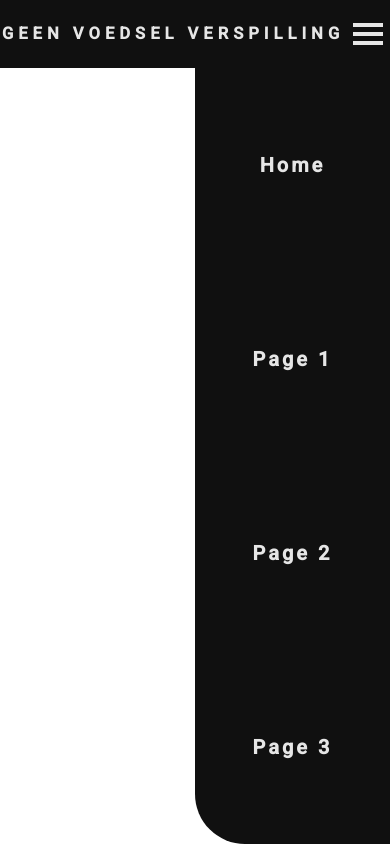
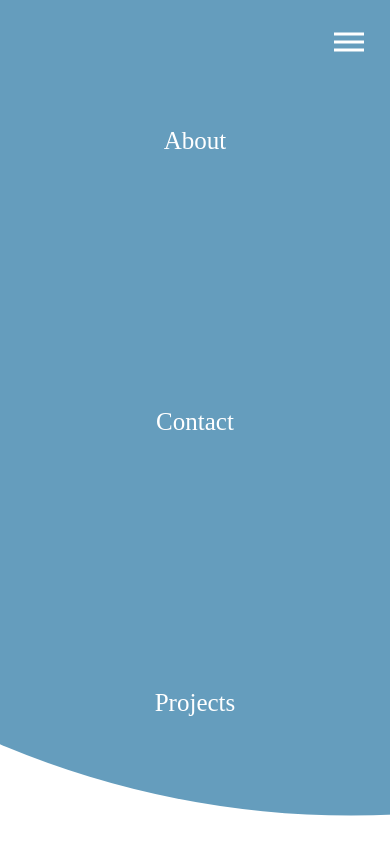
Before and after one commit to HonkHonk0734/Honkhonk0734.github.io, a plain HTML site: page subpages/html/minder-verspilling.html in a window 390 px wide. Both pictures are taken after a click on the element 368 px from the left and 33 px from the top of the page. Drawn offline with Linux system fonts and the light colour scheme.

Commit message:
update the navbar js and css + the html

```diff
--- a/css/navbar-style.css
+++ b/css/navbar-style.css
@@ -1,103 +1,106 @@
-@import url('https://fonts.googleapis.com/css2?family=Roboto:wght@500&display=swap');
-
 * {
-    margin: 0px;
-    padding: 0px;
+    margin: 0;
+    padding: 0;
     box-sizing: border-box;
 }
 
-nav {
-    display: flex;
-    justify-content: space-around;
-    align-items: center;
-    min-height: 8vh;
-    background-color:  #101010;
-    font-family: "Roboto", sans-serif;
-    color: #e6e6e6;
+:root {
+    --blue: #659DBD;
 }
 
-.logo {
-    color: #e6e6e6;
-    text-transform: uppercase;
-    letter-spacing: 5px;
-    font-size: 20px;
+nav {
+    height: 10vh;
+    background-color: #659DBD;
 }
 
 .nav-links {
     display: flex;
+    list-style: none;
+    width: 50%;
+    height: 100%;
     justify-content: space-around;
-    width: 30%;
+    align-items: center;
+    margin-left: auto;
 }
 
-.nav-links li {
-    list-style: none;
+.nav-links li a {
+    color: white;
+    text-decoration: none;
+    font-size: 16px;
 }
 
-.nav-links a{
-    color: #e6e6e6;
-    text-decoration: none;
-    letter-spacing: 3px;
-    font-weight: bold;
-    font-size: 20px;
+.landing {
+    height: 90vh;
+    display: flex;
+    justify-content: center;
+    align-items: center;
 }
 
-.burger {
-    display: none;
-    cursor: pointer;
-}
-
-.burger div {
-    width: 30px;
-    height: 4px;
-    background-color: #e6e6e6;
-    margin: 5px;
-}
-
-@media screen and (max-width: 1024px) {
-    .nav-links {
-        display: flex;
-        justify-content: space-around;
-        width: 50%;
-    }
+.landing h1 {
+    margin: 100px;
+    font-size: 50px;
+    color: #BC986A;
 }
 
 @media screen and (max-width: 768px) {
-    body {
-        overflow-x: hidden;
+
+    .line {
+        width: 30px;
+        height: 3px;
+        background: white;
+        margin: 5px;
+    }
+    nav {
+        position: relative;
+    }
+
+    .hamburger {
+        position: absolute;
+        cursor: pointer;
+        right: 5%;
+        top: 50%;
+        transform: translate(-5%, -50%);
+        z-index: 2;
     }
     .nav-links {
-        position: absolute;
-        right: 0px;
-        height: 92vh;
-        top: 8vh;
-        background-color:  #101010;
-        display: flex;
+        position: fixed;
+        background: var(--blue);
+        height: 100vh;
+        width: 100%;
         flex-direction: column;
-        align-items: center;
-        width: 50%;
-        transform: translateX(100%);
-        transition: transform 0.5s ease-in;
+        clip-path: circle(100px at 90% -10%);
+        -webkit-clip-path: circle(100px at 90% -10%);
+        transition: all 1s ease-out;
+        pointer-events: none;
     }
-    .nav-links li {
+
+    .nav-links.open{
+        clip-path: circle(900px at 90% -10%);
+        -webkit-clip-path: circle(900px at 90% -10%);
+        pointer-events: all;
+    }
+
+    .landing {
+        flex-direction: column;
+    }
+
+    .nav-links li{
         opacity: 0;
     }
-    .burger {
-        display: block;
+    .nav-links li a {
+        font-size: 25px;
+    }
+    .nav-links li:nth-child(1) {
+        transition: all 0.5s ease 0.2s;
+    }
+    .nav-links li:nth-child(2) {
+        transition: all 0.5s ease 0.4s;
+    }
+    .nav-links li:nth-child(3) {
+        transition: all 0.5s ease 0.6s;
+    }
+
+    li.fade{
+        opacity: 1;
     }
 }
-
-.nav-active{
-    transform: translateX(0%);
-    border-radius: 0px 0px 0px 50px;
-}
-
-@keyframes navLinkFade {
-    from{
-        opacity: 0;
-        transfrom: translateX(50px);
-    }
-    to{
-        opacity: 1;
-        transform: translateX(0px);
-    }
-}
--- a/js/navbar.js
+++ b/js/navbar.js
@@ -1,26 +1,10 @@
-const navSlide = () => {
-    const burger = document.querySelector('.burger');
-    const nav = document.querySelector('.nav-links');
-    const navLinks = document.querySelectorAll('.nav-links li');
+const hamburger = document.querySelector('.hamburger');
+const navLinks = document.querySelector('.nav-links');
+const links = document.querySelectorAll('.nav-links li');
 
-    burger.addEventListener('click', () => {
-      //Toggle Nav
-      nav.classList.toggle('nav-active');
-      //Animate Links
-      navLinks.forEach((link, index) => {
-        if (link.style.animation) {
-          link.style.animation = '';
-        } else {
-          link.style.animation = `navLinkFade 0.5s ease forwards ${index / 6 + 0.5}s`;
-        }
-
-      });
-      //burger animatie
-      burger.classList.toggle('toggle');
-
-
-    });
-
-  }
-
-  navSlide();
+hamburger.addEventListener('click', () => {
+  navLinks.classList.toggle('open')
+  links.forEach(link =>{
+    link.classList.toggle("fade")
+  });
+});
--- a/subpages/html/minder-verspilling.html
+++ b/subpages/html/minder-verspilling.html
@@ -5,26 +5,25 @@
     <meta charset="UTF-8" />
     <link rel="icon" type="image/svg+xml" href="../../favicon/drawing.svg" />
     <meta name="viewport" content="width=device-width, initial-scale=1.0" />
-    <title>Jeff's Website</title>
+    <title>page 1</title>
   </head>
   <body>
     <nav>
-      <div class="logo">
-        <h5>Geen Voedsel Verspilling</h5>
+      <div class="hamburger">
+        <div class="line"></div>
+        <div class="line"></div>
+        <div class="line"></div>
       </div>
       <ul class="nav-links">
-        <li><a href="#">Home</a></li>
-        <li><a href="#">Page 1</a></li>
-        <li><a href="#">Page 2</a></li>
-        <li><a href="#">Page 3</a></li>
+        <li><a href="">About</a></li>
+        <li><a href="">Contact</a></li>
+        <li><a href="">Projects</a></li>
       </ul>
-      <div class="burger">
-        <div class="line1"></div>
-        <div class="line2"></div>
+    </nav>
 
-        <div class="line3"></div>
-      </div>
-    </nav>
+    <section class="landing">
+      <h1>Dots</h1>
+    </section>
     <script src="../../js/navbar.js"></script>
   </body>
 </html>
```
